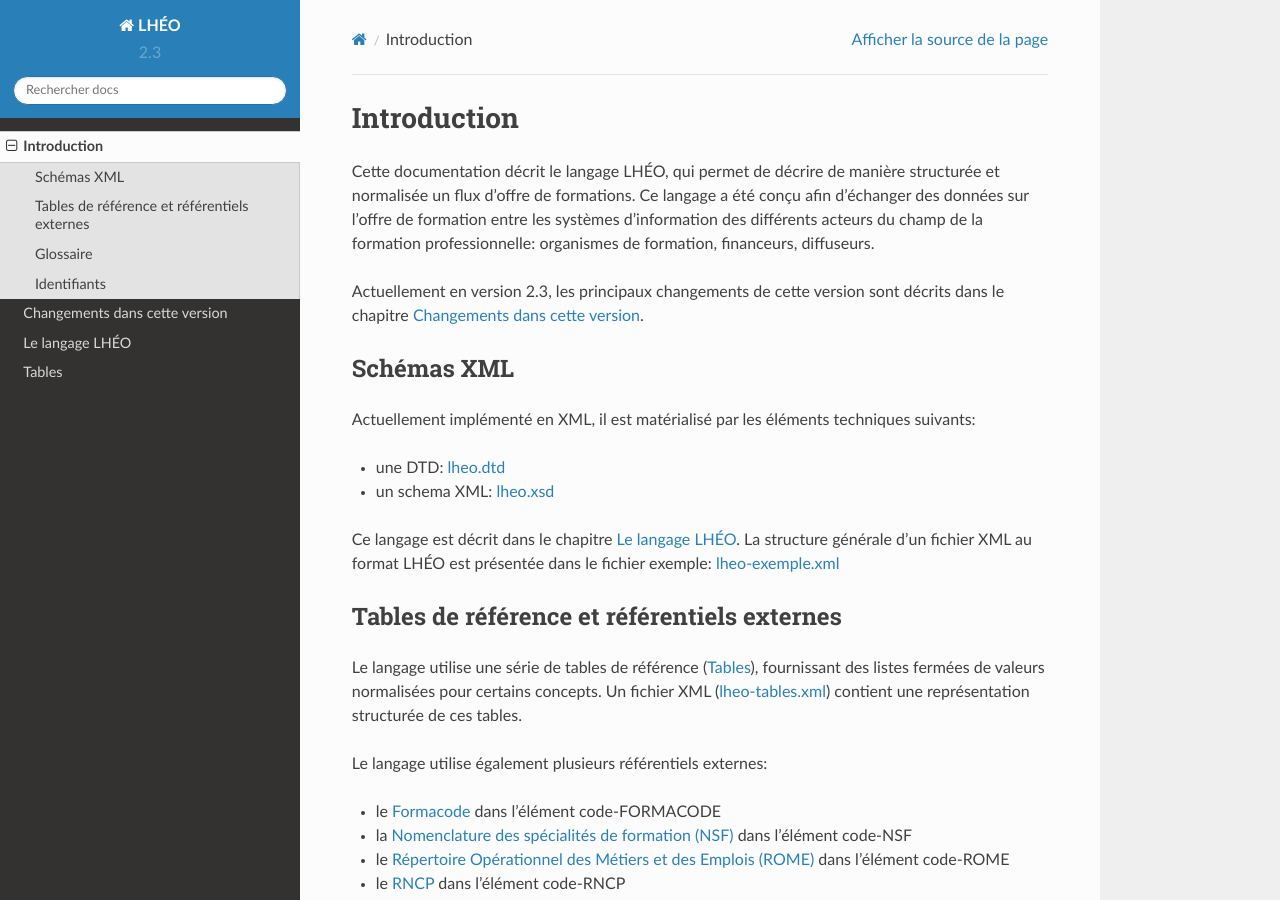
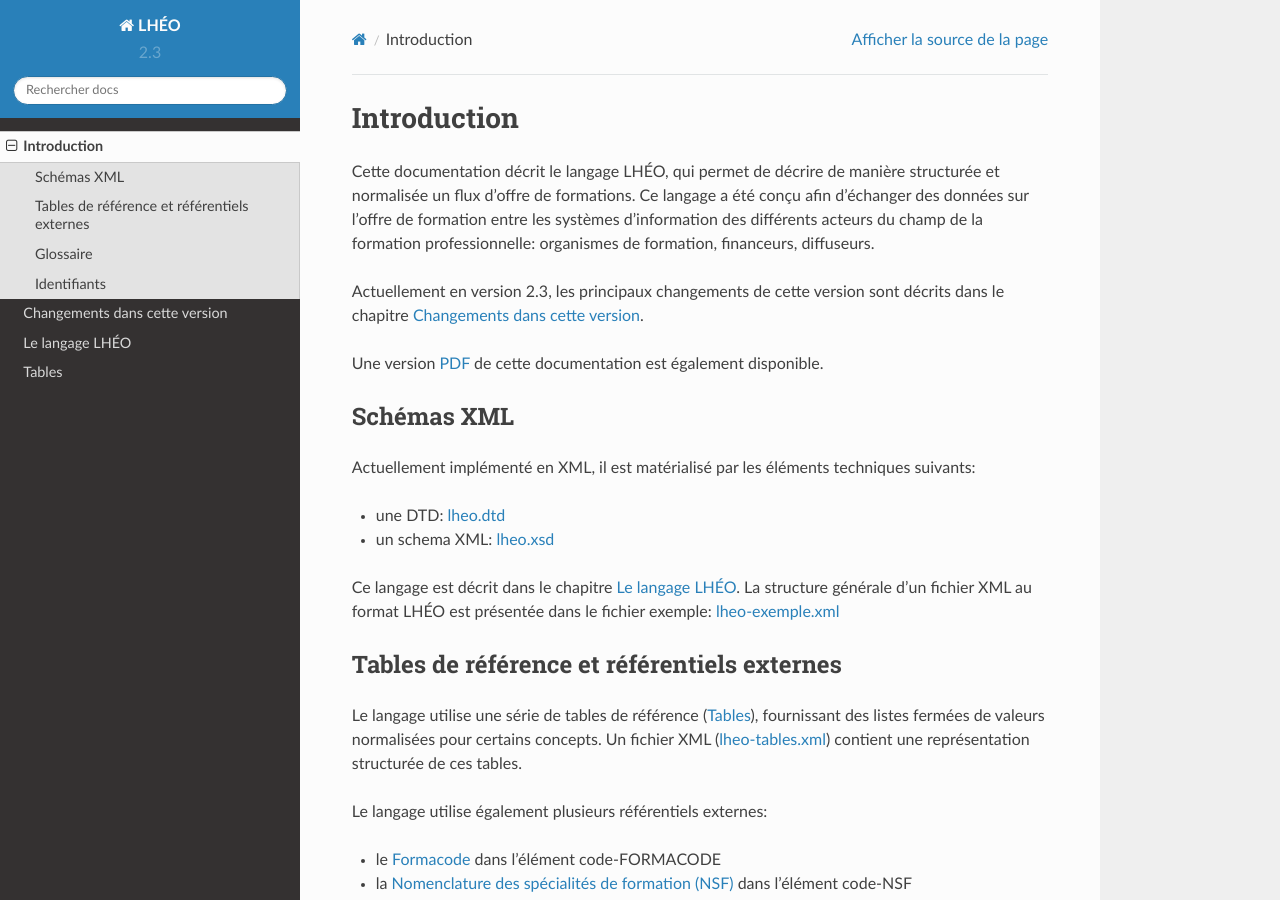
Before and after one commit to lheo/lheo-schema, a Sphinx documentation site: the page built from doc/source/introduction.rst, in a window 1280 px wide and 900 px high. Built offline with Sphinx 7.4.7 and the Read the Docs theme 2.0.0, drawn with Linux system fonts in a browser that asks for light colours; pages that are not in the unit, such as notebooks, are missing from menus; some of the changed lines change nothing that is shown.

Commit message:
version 2.3a2

```diff
--- a/doc/source/conf.py
+++ b/doc/source/conf.py
@@ -23,7 +23,7 @@
 
 # The full version, including alpha/beta/rc tags
 version = '2.3'
-release = '2.3a1'
+release = '2.3a2'
 
 
 # -- General configuration ---------------------------------------------------
--- a/doc/source/introduction.rst
+++ b/doc/source/introduction.rst
@@ -4,6 +4,8 @@
 Cette documentation décrit le langage LHÉO, qui permet de décrire de manière structurée et normalisée un flux d'offre de formations. Ce langage a été conçu afin d'échanger des données sur l'offre de formation entre les systèmes d'information des différents acteurs du champ de la formation professionnelle: organismes de formation, financeurs, diffuseurs.
 
 Actuellement en version 2.3, les principaux changements de cette version sont décrits dans le chapitre :ref:`changements`.
+
+Une version `PDF <lheo.pdf>`_ de cette documentation est également disponible.
 
 Schémas XML
 -----------
```
